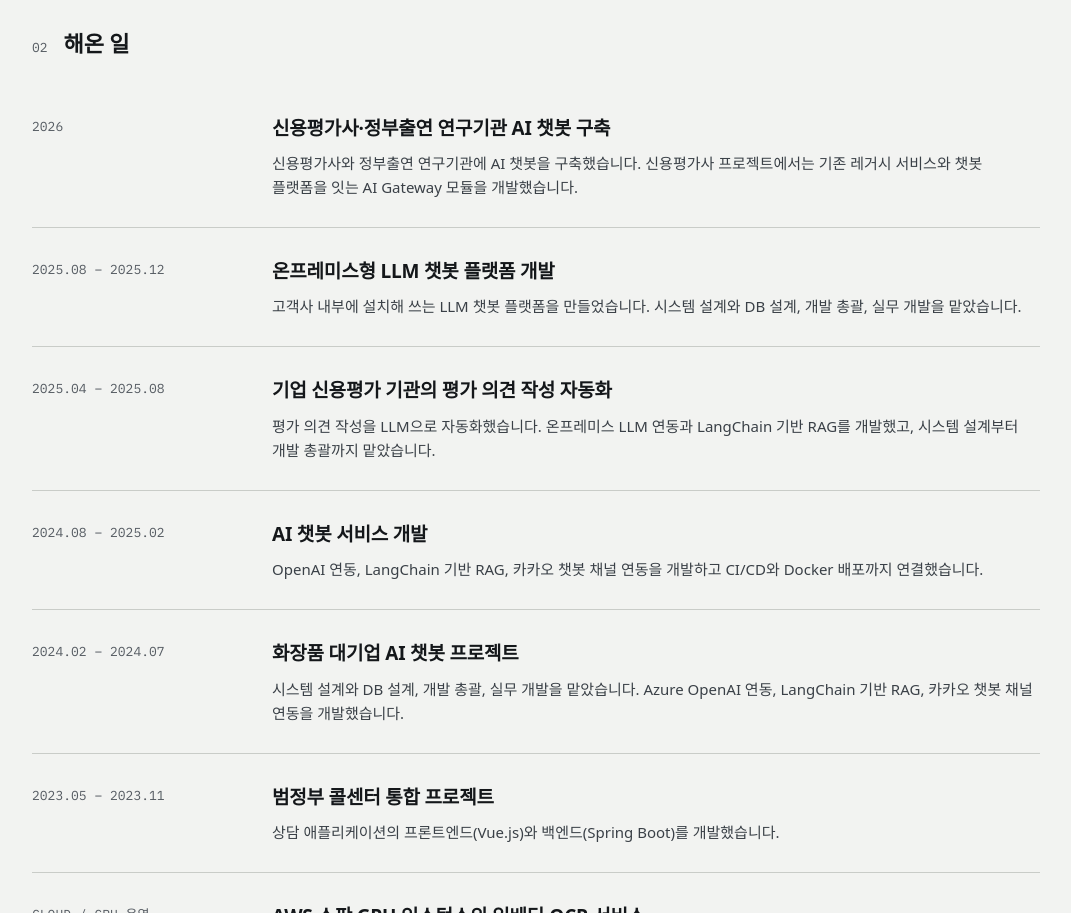
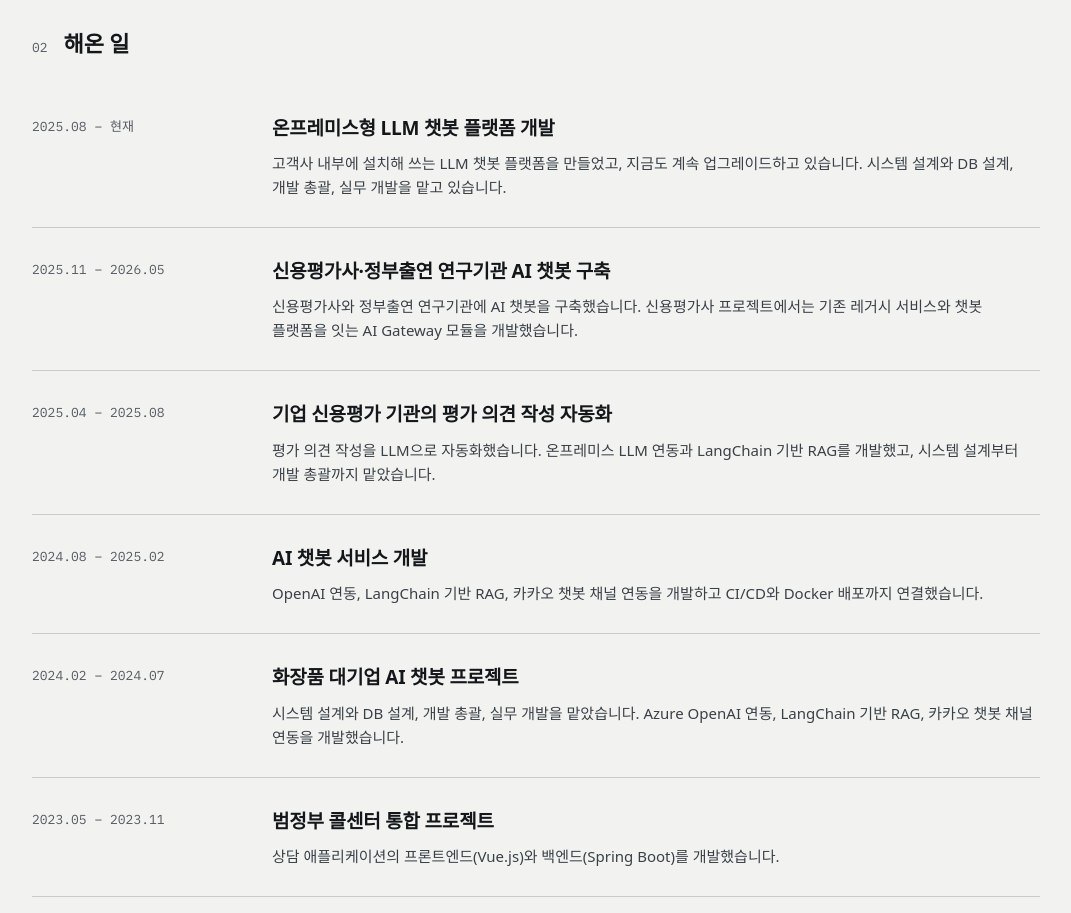
Before and after one commit to komasin4/awesomepals-site, a plain HTML site: page index.html in a window 1280 px wide. Shown: the part 1098-2011 px from the top of the page, without its empty margins (104-1175 px from the left). Drawn offline with Linux system fonts and the light colour scheme; a web font is replaced by a local one.

Commit message:
Correct project periods in the work list
The chatbot platform is ongoing, so it now reads 2025.08 to present and
leads the list; the credit bureau and research institute chatbot work
is dated 2025.11 to 2026.05.

Co-Authored-By: Claude Fable 5.2 <noreply@anthropic.com>
Claude-Session: https://claude.ai/code/session_01MGS5Rshw5qjG214vSpuwxV

```diff
--- a/index.html
+++ b/index.html
@@ -116,17 +116,17 @@ footer{border-top:2px solid var(--ink);padding:24px 0 40px;display:flex;flex-wra
 <div class="sec-head"><span class="mono">02</span><h2>해온 일</h2></div>
 <div>
 <div class="row">
-<div class="mono">2026</div>
+<div class="mono">2025.08 – 현재</div>
+<div>
+<h3>온프레미스형 LLM 챗봇 플랫폼 개발</h3>
+<p>고객사 내부에 설치해 쓰는 LLM 챗봇 플랫폼을 만들었고, 지금도 계속 업그레이드하고 있습니다. 시스템 설계와 DB 설계, 개발 총괄, 실무 개발을 맡고 있습니다.</p>
+</div>
+</div>
+<div class="row">
+<div class="mono">2025.11 – 2026.05</div>
 <div>
 <h3>신용평가사·정부출연 연구기관 AI 챗봇 구축</h3>
 <p>신용평가사와 정부출연 연구기관에 AI 챗봇을 구축했습니다. 신용평가사 프로젝트에서는 기존 레거시 서비스와 챗봇 플랫폼을 잇는 AI Gateway 모듈을 개발했습니다.</p>
-</div>
-</div>
-<div class="row">
-<div class="mono">2025.08 – 2025.12</div>
-<div>
-<h3>온프레미스형 LLM 챗봇 플랫폼 개발</h3>
-<p>고객사 내부에 설치해 쓰는 LLM 챗봇 플랫폼을 만들었습니다. 시스템 설계와 DB 설계, 개발 총괄, 실무 개발을 맡았습니다.</p>
 </div>
 </div>
 <div class="row">
```
